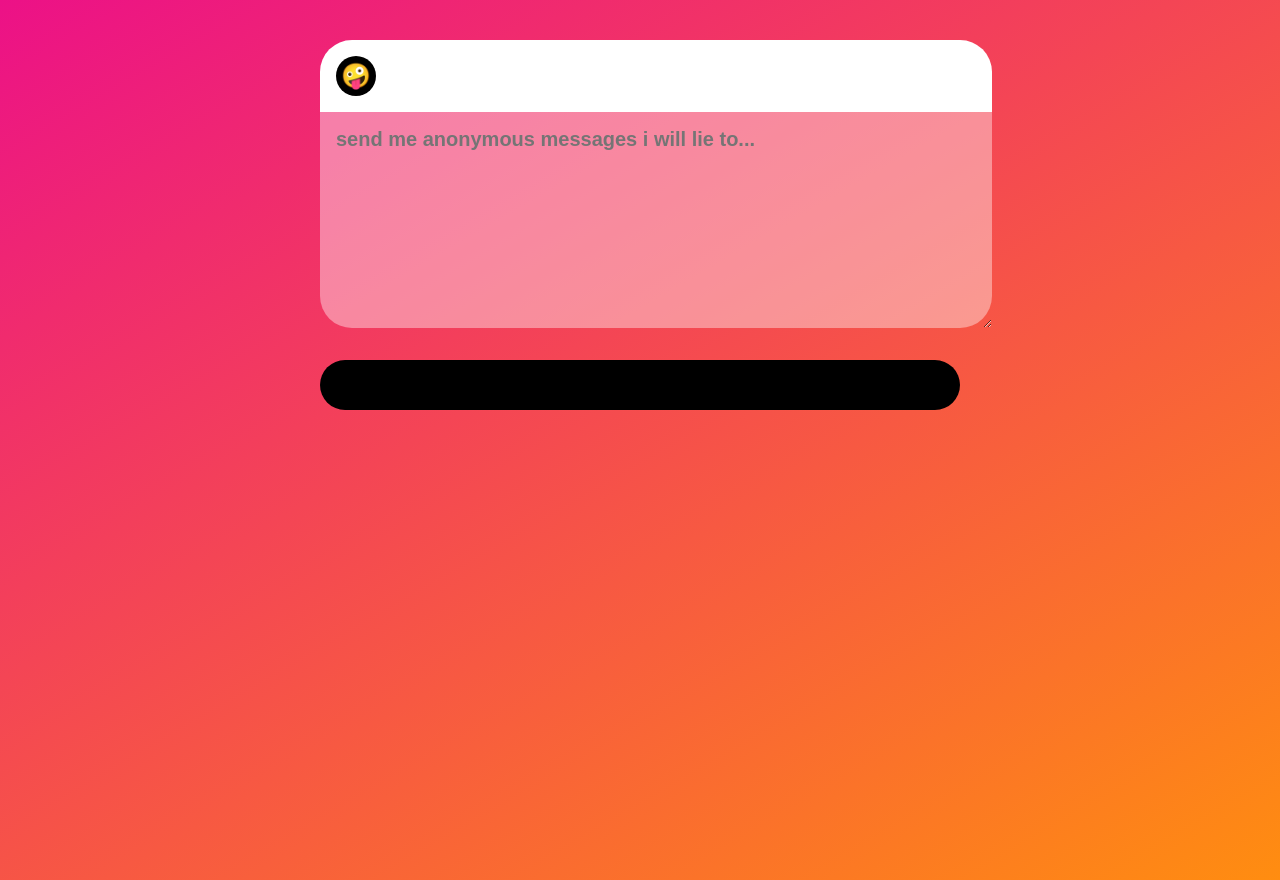
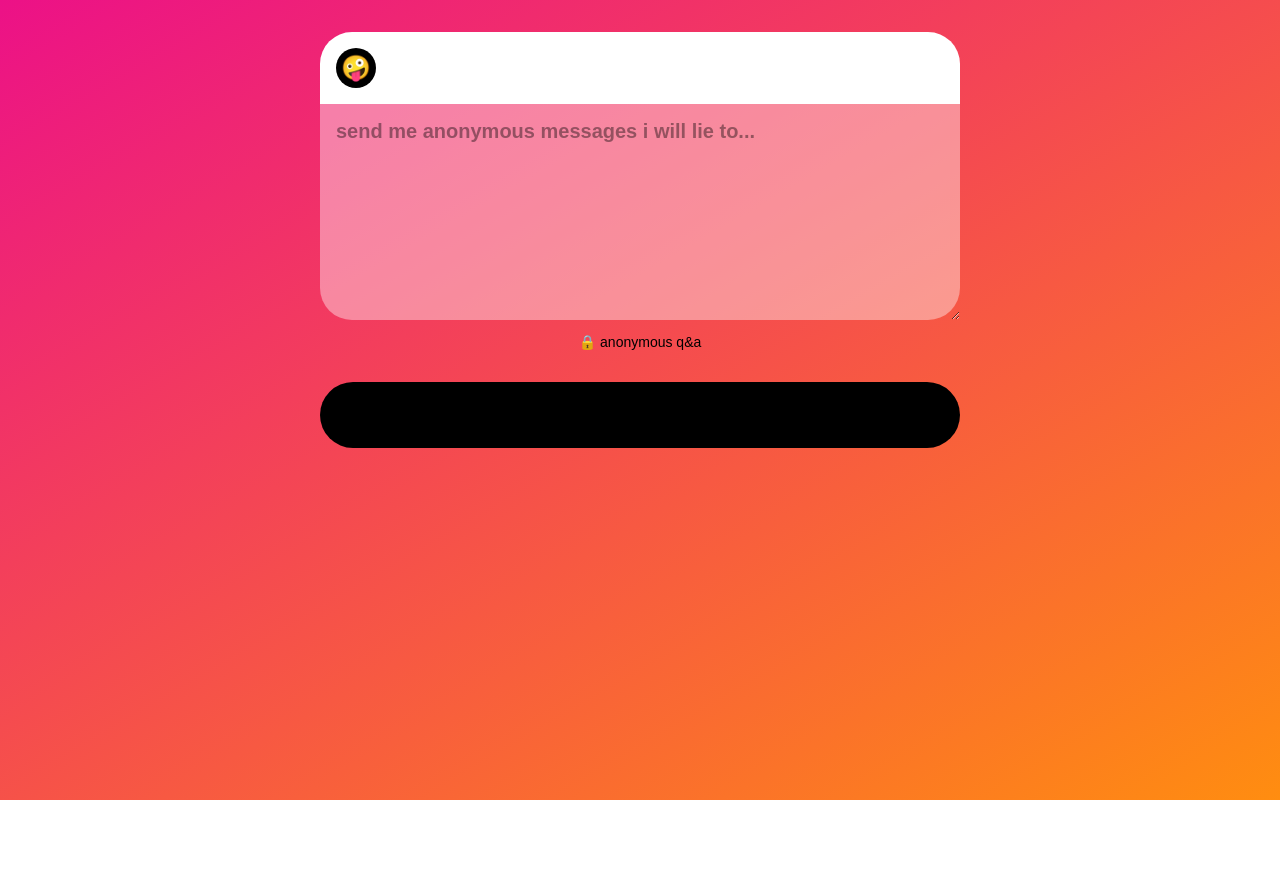
Before and after one commit to aremu-smog/amgl-web, a Next.js app: page /1/1 in a window 1280 px wide. After the commit the page ends 800 px from the top, so only its background shows below. Built offline with nearby package versions, Linux system fonts and the light colour scheme; no server answers; the database is empty.

Commit message:
feat: updating styling

```diff
--- a/src/pages/[user]/[question].jsx
+++ b/src/pages/[user]/[question].jsx
@@ -8,7 +8,6 @@ const QuestionPage = ({ questionData, userData }) => {
 	const [question, setQuestion] = useState("")
 	const [isLoading, setIsLoading] = useState(false)
 
-	console.log({ questionData, userData })
 	const handleSubmit = async e => {
 		setIsLoading(true)
 		e.preventDefault()
@@ -34,7 +33,11 @@ const QuestionPage = ({ questionData, userData }) => {
 				<meta name='viewport' content='width=device-width, initial-scale=1' />
 				<link rel='icon' href='/favicon.ico' />
 			</Head>
-			<main className={styles.main}>
+			<main
+				className={styles.main}
+				style={{
+					background: `linear-gradient(150deg, ${questionData?.primary_color}, ${questionData?.secondary_color});`,
+				}}>
 				<section className={styles.wrapper}>
 					<header className={styles.userContainer}>
 						<div className={styles.emojiContainer}>
@@ -55,7 +58,9 @@ const QuestionPage = ({ questionData, userData }) => {
 							}}
 							placeholder='send me anonymous messages i will lie to...'
 							rows={8}
+							cols={200}
 						/>
+						<p className={styles.qA}>🔒 anonymous q&a</p>
 
 						<button className={styles.button}>
 							{isLoading ? "Loading..." : "Send"}
@@ -73,7 +78,7 @@ export async function getServerSideProps(context) {
 
 	const { data: questionData, error: questionDataError } = await supabaseApp
 		.from("questions")
-		.select("id, description")
+		.select("id, description, primary_color, secondary_color")
 		.eq("slug", question)
 
 	const { data: userData, error: userDataError } = await supabaseApp
--- a/src/styles/globals.css
+++ b/src/styles/globals.css
@@ -4,15 +4,15 @@
 	--color-black: #000000;
 	--color-white: #ffffff;
 }
+* {
+	box-sizing: border-box;
+}
 html,
 body {
 	max-width: 100vw;
 	font-family: Arial, Helvetica, sans-serif;
-}
-
-body {
-	color: rgb(var(--foreground-rgb));
-	background: linear-gradient(150deg, #ec1187, #ff8d10);
+	padding: 0;
+	margin: 0;
 }
 
 a {
--- a/src/styles/question.module.css
+++ b/src/styles/question.module.css
@@ -4,11 +4,11 @@
 	align-items: center;
 	padding: 2rem;
 	min-height: 100vh;
+	background: linear-gradient(150deg, #ec1187, #ff8d10);
 }
 
 .wrapper {
 	max-width: 640px;
-	width: 100%;
 }
 
 .userContainer {
@@ -19,7 +19,7 @@
 	color: var(--color-black);
 	display: flex;
 	align-items: flex-start;
-	width: 100%;
+	max-width: 640px;
 }
 
 .questionTextArea {
@@ -34,7 +34,13 @@
 	font-weight: bold;
 	color: var(--color-black);
 	font-size: 20px;
+	min-width: 321px;
+	max-width: 640px;
 	width: 100%;
+}
+
+.questionTextArea::placeholder {
+	color: rgba(0, 0, 0, 0.4);
 }
 
 .emojiContainer {
@@ -55,10 +61,15 @@
 	margin-block-start: 0px;
 }
 
+.qA {
+	text-align: center;
+	font-weight: 300;
+	font-size: 14px;
+}
 .button {
 	background-color: var(--color-black);
-	border-radius: 25px;
-	padding: 1rem;
+	border-radius: 3rem;
+	padding: 1.5rem 1rem;
 	display: block;
 	margin-top: 2rem;
 	outline: none;
```
